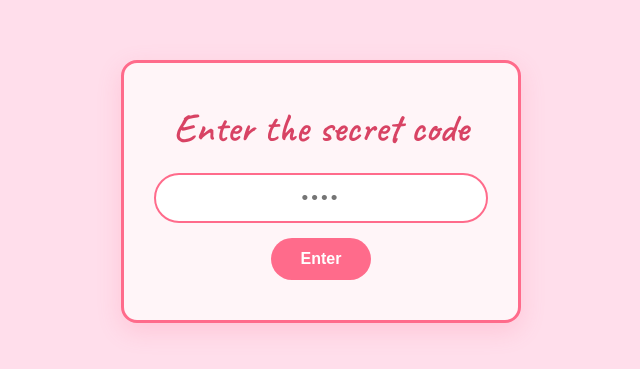
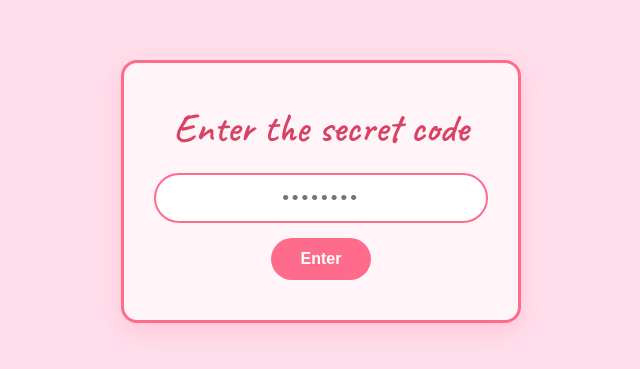
Before and after one commit to xtremegamerz850-bit/My-surprise, a plain HTML site: page index.html in a window 1280 px wide. Shown: the part 209-578 px from the top of the page, 319-959 px from the left. Drawn offline with Linux system fonts and the light colour scheme.

Commit message:
Change passcode input placeholder length
Updated the placeholder for the passcode input field to show more dots.

```diff
--- a/index.html
+++ b/index.html
@@ -330,7 +330,7 @@
   <!-- 1. LOCK SCREEN -->
   <div class="lock-screen" id="lockScreen">
     <div class="lock-title">Enter the secret code</div>
-    <input type="password" id="passcodeInput" class="password-input" placeholder="••••" />
+    <input type="password" id="passcodeInput" class="password-input" placeholder="••••••••" />
     <button class="btn" onclick="checkPasscode()">Enter</button>
     <div class="error-message" id="errorMessage">Incorrect passcode! Try again. Hint our anniversary (MM/DD/YYYY)</div>
   </div>
```
